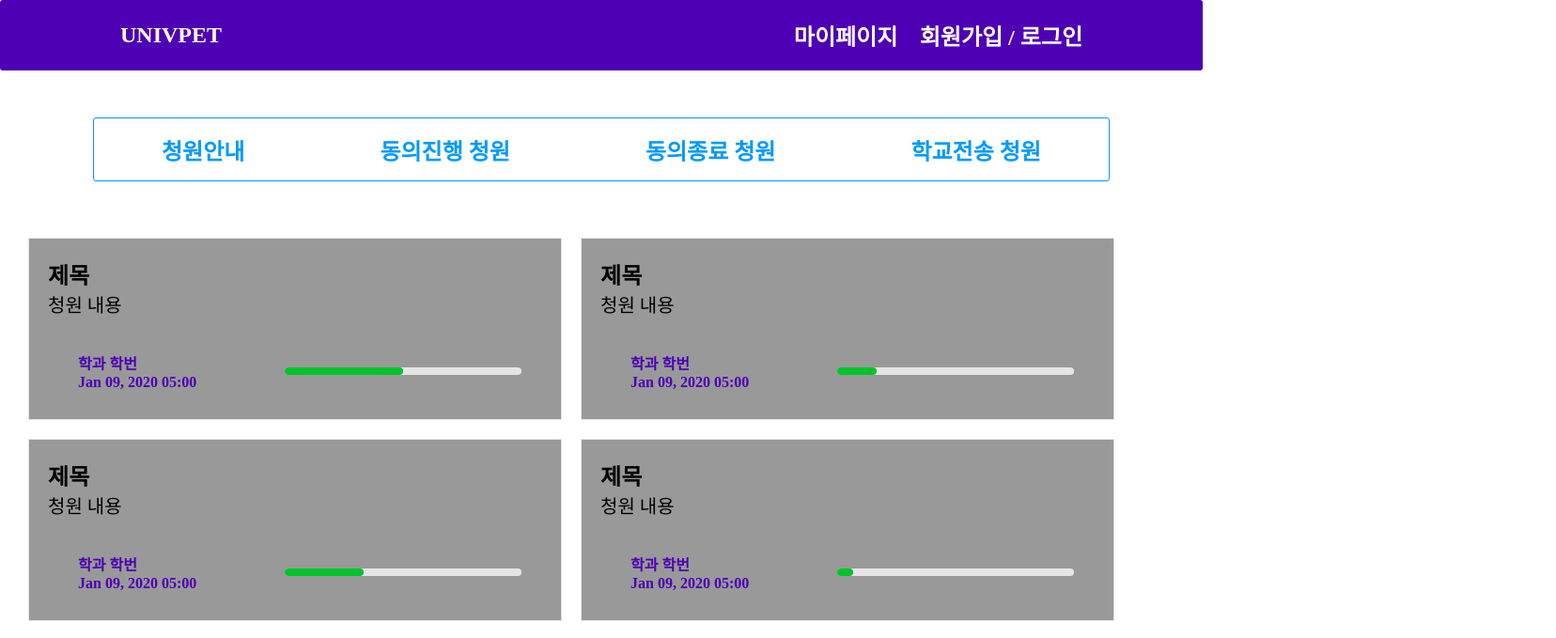
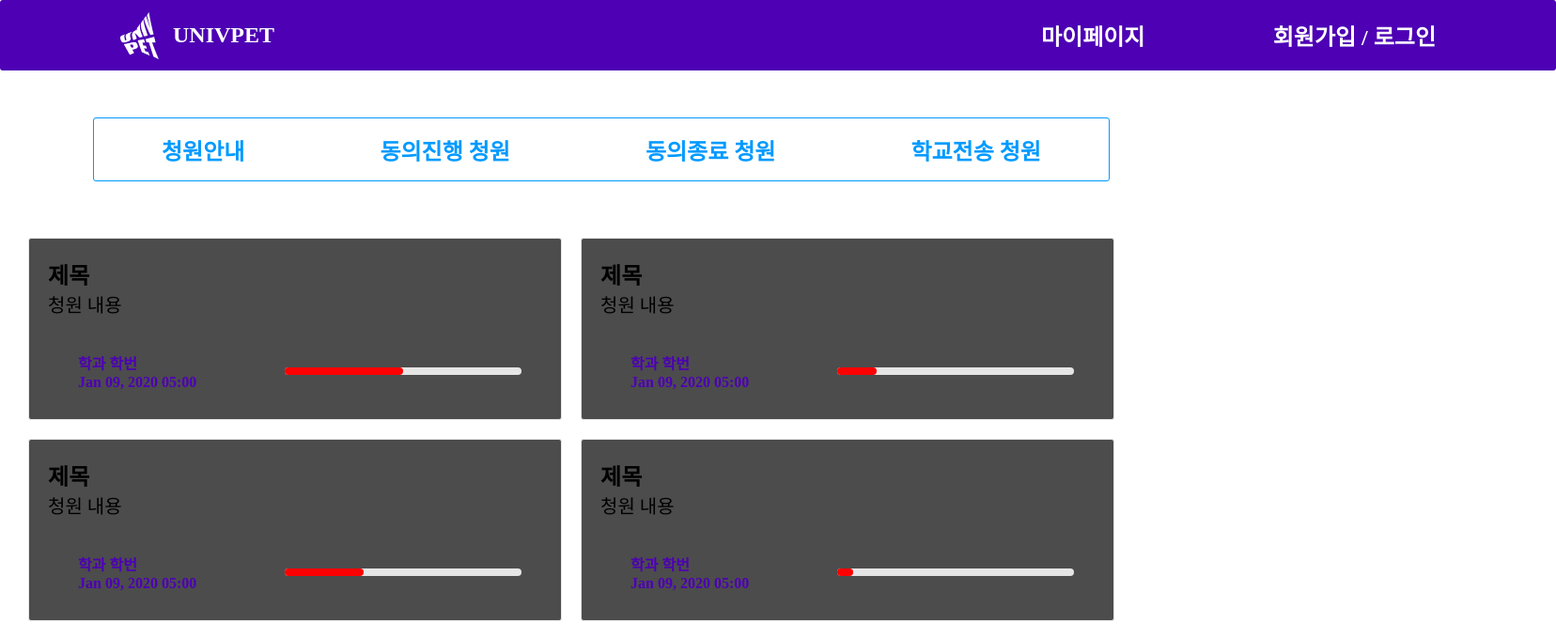
Before and after one commit to Sinchonthon-Minyoung-Team/7team_front, a React (Create React App) app in the folder education/: page /done in a window 1280 px wide. Shown: the top 679 px of the page at 94% size, 1656 px wide, since content can reach past the window. Built offline with nearby package versions, Linux system fonts and the light colour scheme.

Commit message:
petition카드 추가

```diff
--- a/education/src/components/NavBar.js
+++ b/education/src/components/NavBar.js
@@ -1,12 +1,16 @@
 import styled from "styled-components";
 import { Link } from "react-router-dom";
 import Menu from "./Menu";
+import mainlogo from "./images_comp/mainlogo.png";
 
 function NavBar() {
     return (
         <>
             <NavContainer>
+                <div>
+                    <img src={mainlogo} />
                     <Logo to="/">UNIVPET</Logo>
+                </div>
                 <UserContainer>
                     <MyPage to="/mypage">마이페이지</MyPage>
                     <Sign to="/signup">회원가입 / 로그인</Sign>
@@ -22,6 +26,7 @@ export default NavBar;
 const NavContainer = styled.div`
     height: 75px;
     display: flex;
+    width: 1400px;
     justify-content: space-between;
     align-items: center;
 
@@ -30,6 +35,13 @@ const NavContainer = styled.div`
 
     padding-left: 10%;
     padding-right: 10%;
+    div {
+        display: flex;
+        align-items: center;
+    }
+    img {
+        padding-right: 15px;
+    }
 `;
 
 const Logo = styled(Link)`
--- a/education/src/components/PetitonCard.js
+++ b/education/src/components/PetitonCard.js
@@ -2,6 +2,7 @@ import React from "react";
 import styled from "styled-components";
 
 import dayCircle from "./images_comp/dayCircle.png";
+import completeIcon from "./images_comp/completeIcon.png";
 import DonutChart from "react-donut-chart";
 
 // const FilledCircle = ({ leftDate }) => (
@@ -31,20 +32,35 @@ const PetitionCard = ({ type, agreeNum, leftDate }) => {
                         type === "progress"
                             ? "white"
                             : type === "done"
-                            ? "rgba(0,0,0,0.4)"
+                            ? "rgba(0,0,0,0.7)"
                             : null,
                 }}
             >
                 <Container>
-                    <div className="title">제목</div>
-                    <div className="content">청원 내용</div>
+                    <div class="wrap">
+                        <div className="title">제목</div>
+                        <div className="content">청원 내용</div>
+                    </div>
+                    {type === "sent" && (
+                        <img className="completeIcon" src={completeIcon} />
+                    )}
                 </Container>
                 <UnderBar>
                     <div className="info">
                         학과 학번 <br /> Jan 09, 2020 05:00
                     </div>
                     <LevelBar>
-                        <FilledBar fillPercentage={fillPercentage} />
+                        <FilledBar
+                            style={{
+                                backgroundColor:
+                                    type === "progress"
+                                        ? "#00c42b"
+                                        : type === "done"
+                                        ? "red"
+                                        : null,
+                            }}
+                            fillPercentage={fillPercentage}
+                        />
                     </LevelBar>
                     {type === "progress" && (
                         <DayCircle>
@@ -65,11 +81,17 @@ const Wrapper = styled.div`
     display: flex;
     flex-direction: column;
     margin: 10px;
-    z-index: 10;
+    border-radius: 3px;
+    .completeIcon {
+        width: 50px;
+        height: 50px;
+        position: relative;
+        left: 390px;
+    }
 `;
 const Container = styled.div`
     display: flex;
-    flex-direction: column;
+    flex-direction: row;
     color: black;
     height: 100px;
     margin: 20px 0 0 20px;
@@ -107,7 +129,7 @@ const FilledBar = styled.div`
     display: flex;
     height: 100%;
     border-radius: 4px;
-    background-color: #00c42b;
+    /* background-color: #00c42b; */
     width: ${(props) => props.fillPercentage}%;
 `;
 // const DayCircle = styled.div`
```
Also changed, not shown: education/src/components/images_comp/completeIcon.png (added), education/src/components/images_comp/mainlogo.png (added). Lines whose indentation alone changed are shown as unchanged.
